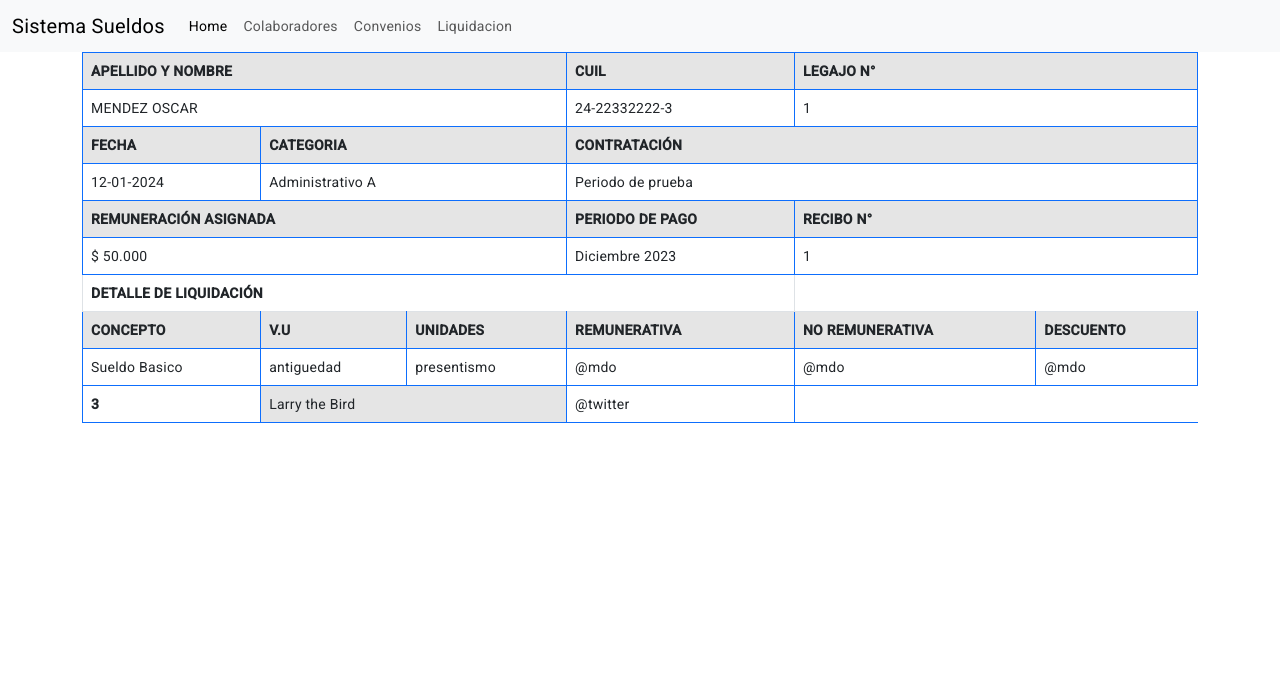
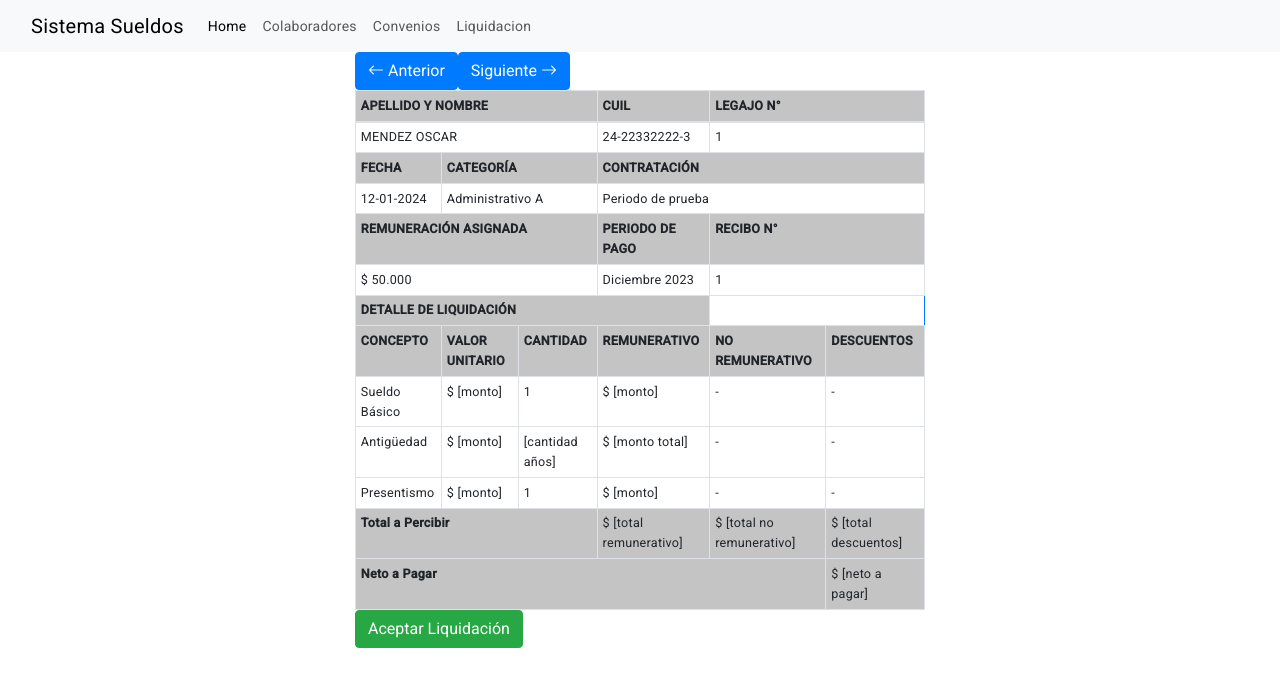
Before and after one commit to Soledad1988/sueldosFrontEnd, an Angular app: page /calcularLiquidacion in a window 1280 px wide. Shown: the top 686 px of the page. Built offline with nearby package versions, Linux system fonts and the light colour scheme.

Commit message:
Modificacion del componente liquidacion

```diff
--- a/src/app/componenets/calcular-liquidacion/calcular-liquidacion.component.css
+++ b/src/app/componenets/calcular-liquidacion/calcular-liquidacion.component.css
@@ -0,0 +1,13 @@
+.receipt-container {
+    max-width: 600px; /* Ajusta este valor según tus necesidades */
+    margin: auto;
+    font-size: 0.9em; /* Reducir el tamaño de la fuente */
+}
+
+.table {
+    margin-bottom: 0; /* Reducir el margen inferior de la tabla */
+}
+
+.table th, .table td {
+    padding: 0.3rem; /* Reducir el espaciado en celdas */
+}
--- a/src/app/componenets/calcular-liquidacion/calcular-liquidacion.component.html
+++ b/src/app/componenets/calcular-liquidacion/calcular-liquidacion.component.html
@@ -1,5 +1,14 @@
+<div class="container receipt-container">
 
-<div class="container">
+     <!-- Navegación entre recibos -->
+     <div class="navigation-buttons">
+        <button class="btn btn-primary" onclick="navigateToPreviousReceipt()">
+            <i class="bi bi-arrow-left"></i> Anterior
+        </button>
+        <button class="btn btn-primary" onclick="navigateToNextReceipt()">
+            Siguiente <i class="bi bi-arrow-right"></i>
+        </button>
+    </div>
 
     <table class="table table-bordered border-primary">
         <thead>
@@ -18,10 +27,9 @@
 
             <tr class="table-active">
                 <th scope="col">FECHA</th>
-            <th scope="col" colspan="2">CATEGORIA</th>
+                <th scope="col" colspan="2">CATEGORÍA</th>
                 <th scope="col" colspan="3">CONTRATACIÓN</th>
             </tr>
-
             <tr>
                 <td>12-01-2024</td>
                 <td colspan="2">Administrativo A</td>
@@ -33,41 +41,68 @@
                 <th scope="col">PERIODO DE PAGO</th>
                 <th scope="col" colspan="2">RECIBO N°</th>
             </tr>
-
             <tr>
                 <td colspan="3">$ 50.000</td>
                 <td>Diciembre 2023</td>
                 <td colspan="2">1</td>
             </tr>
 
-        <tr class="table">
+            <tr class="table-active">
                 <th scope="col" colspan="4">DETALLE DE LIQUIDACIÓN</th>
             </tr>
-
             <tr class="table-active">
                 <th scope="col">CONCEPTO</th>
-            <th scope="col">V.U</th>
-            <th scope="col">UNIDADES</th>
-            <th scope="col">REMUNERATIVA</th>
-            <th scope="col">NO REMUNERATIVA</th>
-            <th scope="col">DESCUENTO</th>
+                <th scope="col">VALOR UNITARIO</th>
+                <th scope="col">CANTIDAD</th>
+                <th scope="col">REMUNERATIVO</th>
+                <th scope="col">NO REMUNERATIVO</th>
+                <th scope="col">DESCUENTOS</th>
             </tr>
-
             <tr>
-            <td>Sueldo Basico</td>
-            <td>antiguedad</td>
-            <td>presentismo</td>
-            <td>@mdo</td>
-            <td>@mdo</td>
-            <td>@mdo</td>
+                <td>Sueldo Básico</td>
+                <td>$ [monto]</td>
+                <td>1</td>
+                <td>$ [monto]</td>
+                <td>-</td>
+                <td>-</td>
             </tr>
-
             <tr>
-            <th scope="row">3</th>
-            <td colspan="2" class="table-active">Larry the Bird</td>
-            <td>@twitter</td>
+                <td>Antigüedad</td>
+                <td>$ [monto]</td>
+                <td>[cantidad años]</td>
+                <td>$ [monto total]</td>
+                <td>-</td>
+                <td>-</td>
+            </tr>
+            <tr>
+                <td>Presentismo</td>
+                <td>$ [monto]</td>
+                <td>1</td>
+                <td>$ [monto]</td>
+                <td>-</td>
+                <td>-</td>
+            </tr>
+            <!-- Repetir para otros conceptos -->
+            <tr class="table-active">
+                <th scope="row" colspan="3">Total a Percibir</th>
+                <td>$ [total remunerativo]</td>
+                <td>$ [total no remunerativo]</td>
+                <td>$ [total descuentos]</td>
+            </tr>
+            <tr class="table-active">
+                <th scope="row" colspan="5">Neto a Pagar</th>
+                <td>$ [neto a pagar]</td>
             </tr>
         </tbody>
     </table>
 
+     <!-- Botón para aceptar la liquidación -->
+     <div class="accept-button">
+        <button class="btn btn-success" onclick="acceptLiquidation()">
+            Aceptar Liquidación
+        </button>
     </div>
+
+    <link href="https://stackpath.bootstrapcdn.com/bootstrap/4.3.1/css/bootstrap.min.css" rel="stylesheet">
+<link href="https://cdnjs.cloudflare.com/ajax/libs/bootstrap-icons/1.8.1/font/bootstrap-icons.min.css" rel="stylesheet">
+</div>
--- a/src/app/componenets/calcular-liquidacion/calcular-liquidacion.component.ts
+++ b/src/app/componenets/calcular-liquidacion/calcular-liquidacion.component.ts
@@ -1,4 +1,6 @@
 import { Component } from '@angular/core';
+
+
 
 @Component({
   selector: 'app-calcular-liquidacion',
@@ -7,4 +9,20 @@ import { Component } from '@angular/core';
 })
 export class CalcularLiquidacionComponent {
 
+
+
+
+
 }
+
+function navigateToPreviousReceipt() {
+  // Lógica para ir al recibo anterior
+}
+
+function navigateToNextReceipt() {
+  // Lógica para ir al siguiente recibo
+}
+
+function acceptLiquidation() {
+  // Lógica para aceptar la liquidación
+}
```
Lines whose indentation alone changed are shown as unchanged.
